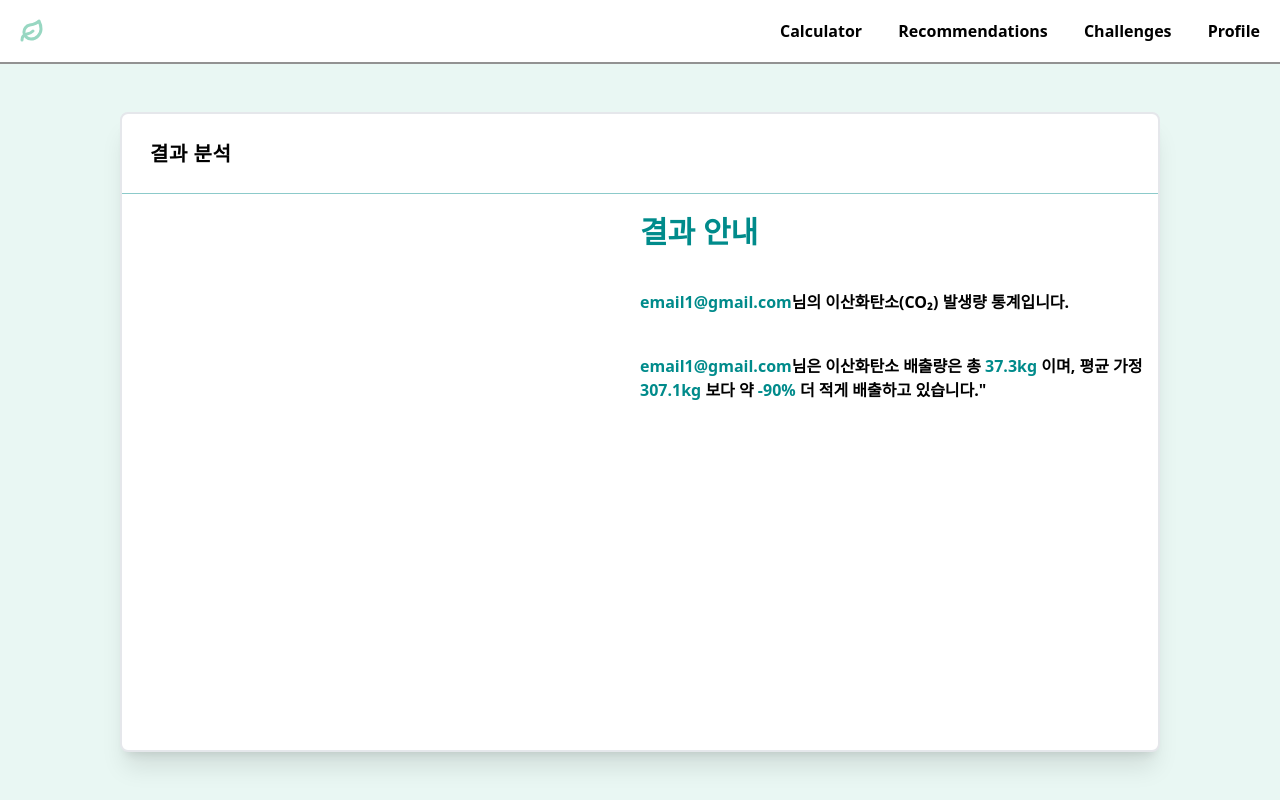
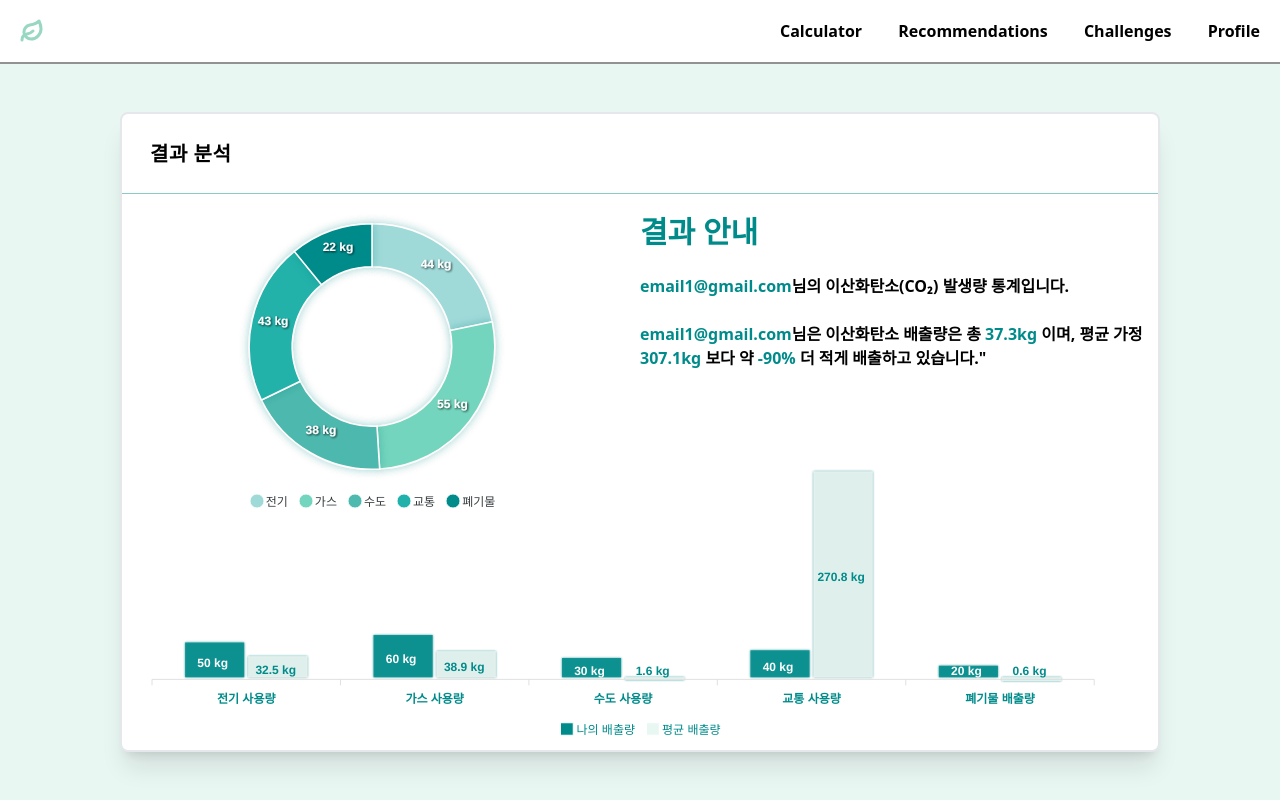
Before and after one commit to yeongminChae/footprint, a Next.js app: page /results in a window 1280 px wide. Built offline with nearby package versions, Linux system fonts and the light colour scheme.

Commit message:
구현 : 차트 컴포넌트 results페이지에 적용

```diff
--- a/src/pages/components/results/donutChart.tsx
+++ b/src/pages/components/results/donutChart.tsx
@@ -18,7 +18,7 @@ export interface IFormatterOptions {
 const DonutChart = () => {
   const series = [44, 55, 38, 43, 22];
   return (
-    <div id="chart" className="col-start-1 col-span-1 pt-3">
+    <div id="chart" className="col-start-1 col-span-1 pt-5">
       <ApexChart
         type="donut"
         options={options}
@@ -80,7 +80,7 @@ const options = {
       colors: ["#fff"],
     },
   },
-  colors: ["#9fdad9", "#5edbce", "#73d5bd", "#20B2AA", "#008B8B"],
+  colors: ["#9fdad9", "#73d5bd", "#4eb9ae", "#20B2AA", "#008B8B"],
 };
 
 export default DonutChart;
--- a/src/pages/results/index.tsx
+++ b/src/pages/results/index.tsx
@@ -1,4 +1,6 @@
 import { CalculatorFormHeader } from "../components/calculator/calculator";
+import BarChart from "../components/results/barChart";
+import DonutChart from "../components/results/donutChart";
 
 const results = () => {
   return (
@@ -6,9 +8,9 @@ const results = () => {
       <div className="w-[65rem] h-[40rem] bg-white rounded-lg border-2 shadow-xl">
         <CalculatorFormHeader title="결과 분석" />
         <div className="grid grid-cols-2 grid-rows-2 w-full h-[calc(100%-5rem)]">
-          <div className=""></div>
+          <DonutChart />
           <ResultsAnnounce />
-          <div className="col-span-2 "></div>
+          <BarChart />
         </div>
       </div>
     </div>
@@ -23,7 +25,7 @@ const ResultsAnnounce = () => {
   );
 
   return (
-    <div className="flex flex-col gap-10 pt-5 font-semibold">
+    <div className="col-start-2 row-start-1 flex flex-col gap-6 pt-5 font-semibold">
       <span className="font-bold text-3xl text-btnColor">결과 안내</span>
       <div>
         {textVariant("email1@gmail.com")}
```
